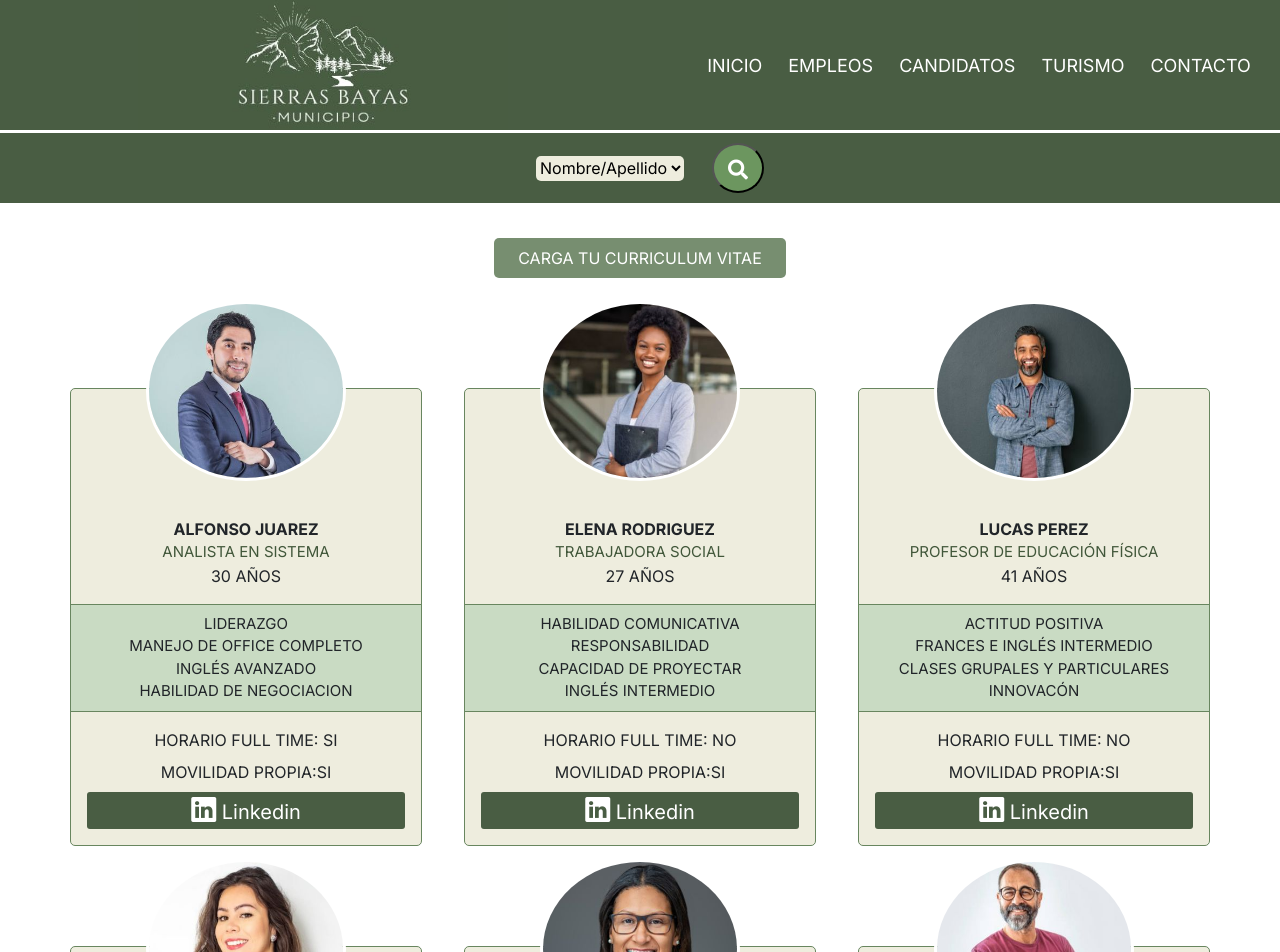
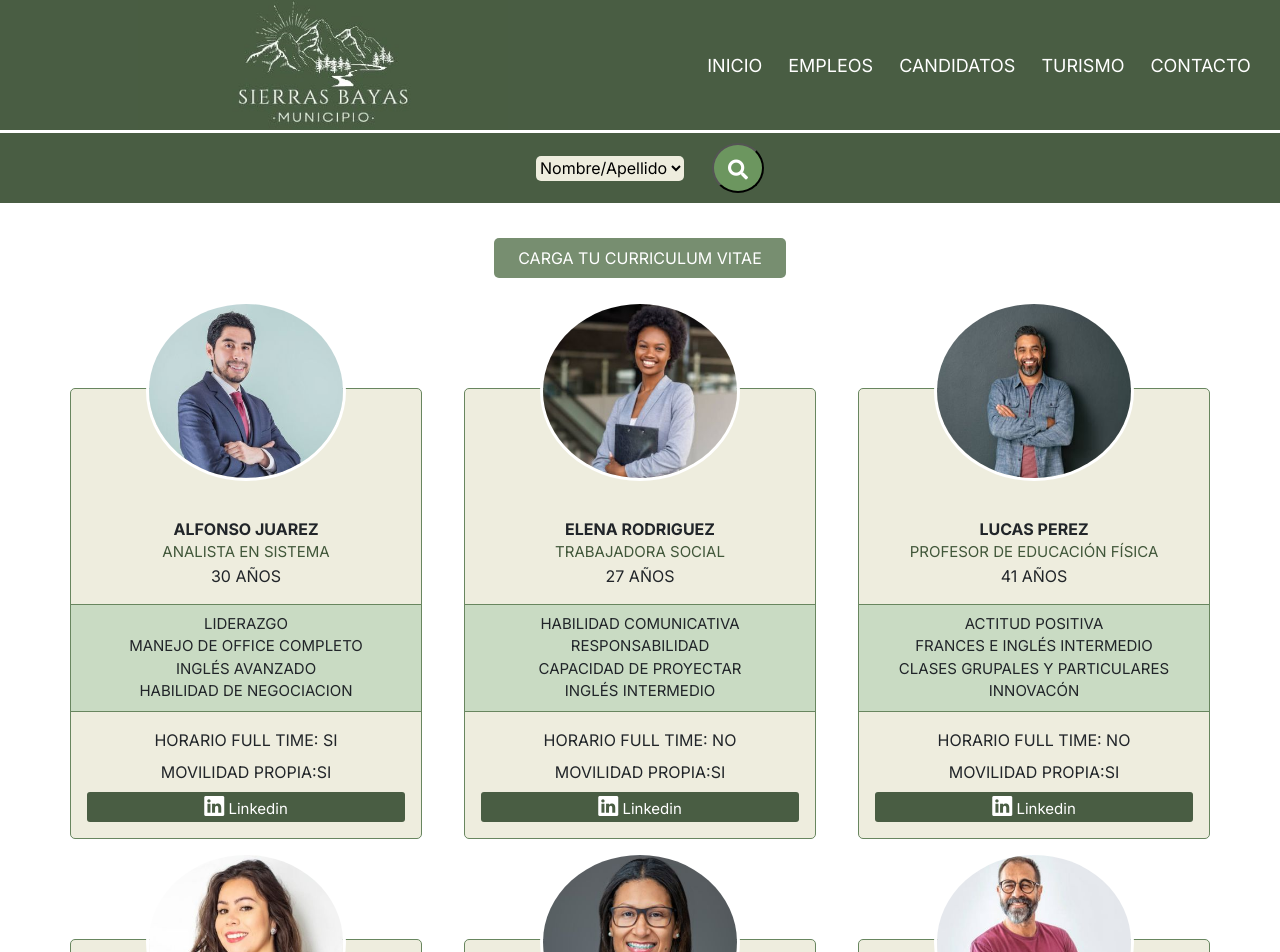
Before and after one commit to AyelenPorqueres/empleos, a Next.js app: page /cardcandidatos in a window 1280 px wide. Shown: the top 952 px of the page. Built offline with nearby package versions, Linux system fonts and the light colour scheme.

Commit message:
pagina en español y modificacion boton linkedin

```diff
--- a/src/app/componentes/cardCandidatos/cardsCandidatos.css
+++ b/src/app/componentes/cardCandidatos/cardsCandidatos.css
@@ -61,7 +61,7 @@ p{
         transition: .5s;
         text-decoration: none;
         text-transform: initial;
-        font-size: 20px;
+        font-size: 15px;
 
     }
 
@@ -69,7 +69,7 @@ p{
         transform: scale(1.1,1.1);
     }
     .icon-linkedin{
-        font-size: 25px;
+        font-size: 20px;
     }
 }
 
--- a/src/app/layout.tsx
+++ b/src/app/layout.tsx
@@ -20,7 +20,7 @@ export default function RootLayout({
   children: React.ReactNode
 }) {
   return (
-    <html lang="en">
+    <html lang="es">
       <body className={inter.className}>{children}
       <ToastContainer />
       </body>
```
